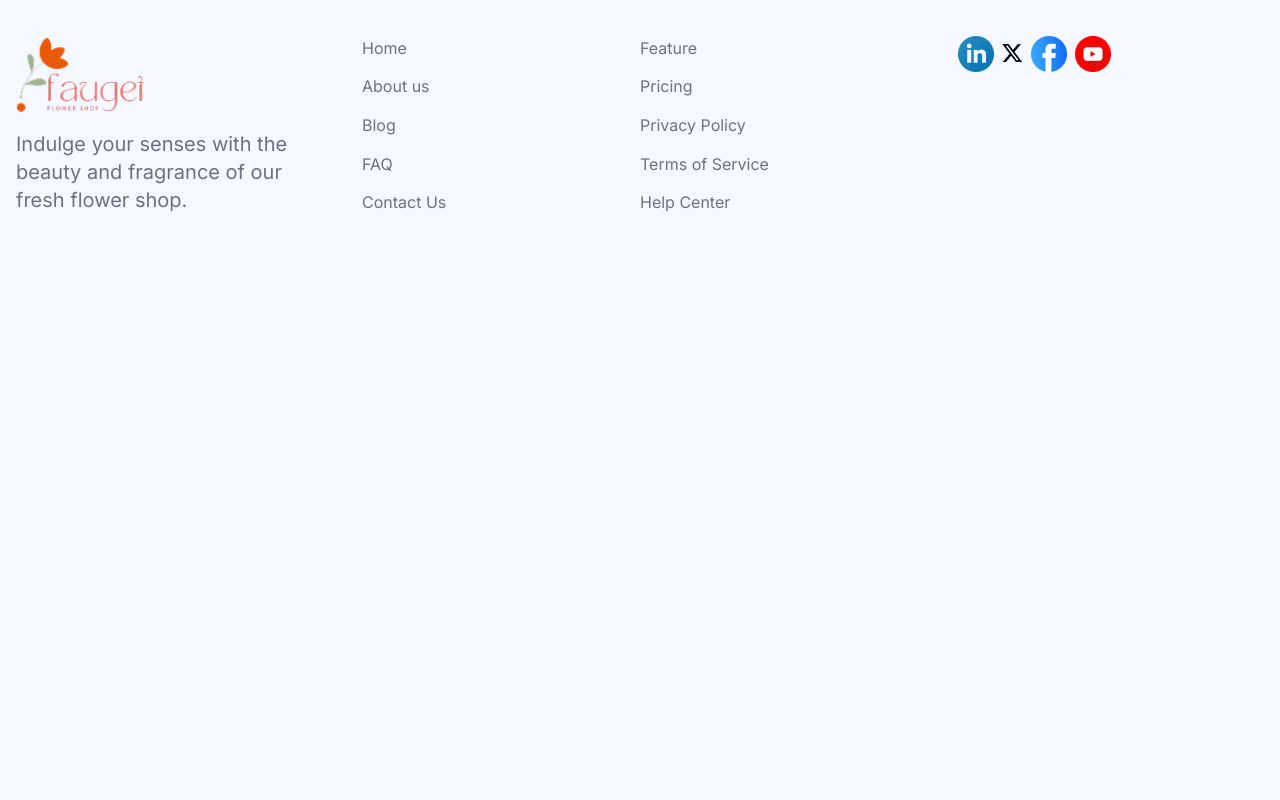
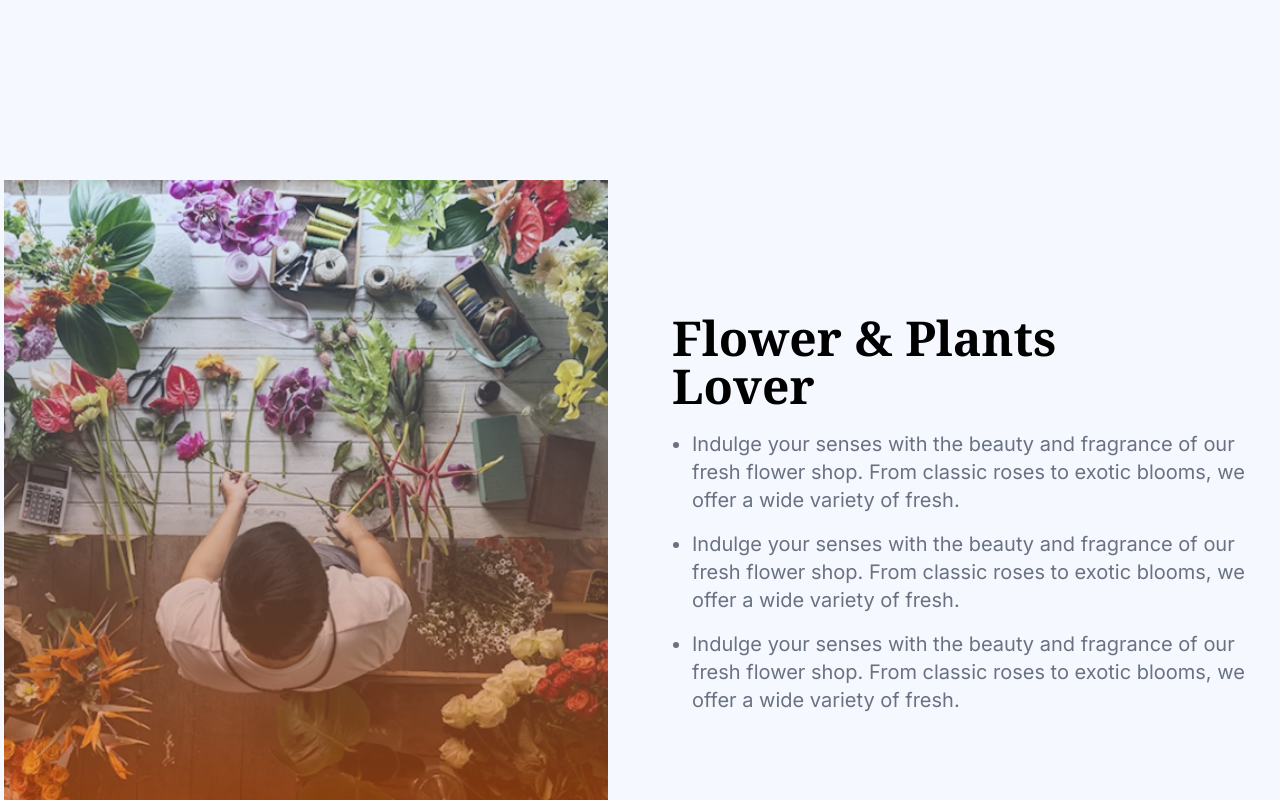
Before and after one commit to TahsinAlahi/faugie-store, a plain HTML site: page index.html in a window 1280 px wide. Shown: the part 2000-2800 px from the top of the page. Before the commit the page ends 2262 px from the top, so only its background shows below. Drawn offline with nearby package versions, Linux system fonts and the light colour scheme.

Commit message:
add plants lover section

```diff
--- a/index.html
+++ b/index.html
@@ -71,7 +71,7 @@
       </header>
 
       <!-- Our Plants section -->
-      <section class="px-1">
+      <section class="px-1 mb-10 lg:mb-48">
         <!-- Section heading -->
         <div class="text-center mb-7 lg:mb-9">
           <h2 class="font-bold text-2xl lg:text-5xl text-orange-500">
@@ -273,6 +273,50 @@
           </div>
         </div>
       </section>
+
+      <!-- Plants lover section -->
+      <section
+        class="grid grid-cols-1 lg:grid-cols-2 px-1 gap-5 lg:gap-16 items-center mb-36 lg:mb-32"
+      >
+        <!-- Section image -->
+        <div class="w-full">
+          <img
+            src="./assets/flower-store.png"
+            alt="Flower store"
+            class="w-full"
+          />
+        </div>
+
+        <!-- Section details -->
+        <div>
+          <h2
+            class="font-bold text-2xl lg:text-5xl mb-4 lg:mb-5 font-noto-serif"
+          >
+            Flower & Plants <br class="hidden lg:block" />Lover
+          </h2>
+          <ul
+            class="text-gray-500 text-sm lg:text-xl list-disc space-y-4 lg:pl-5 pl-4"
+          >
+            <li>
+              Indulge your senses with the beauty and fragrance of our fresh
+              flower shop. From classic roses to exotic blooms, we offer a wide
+              variety of fresh.
+            </li>
+
+            <li>
+              Indulge your senses with the beauty and fragrance of our fresh
+              flower shop. From classic roses to exotic blooms, we offer a wide
+              variety of fresh.
+            </li>
+
+            <li>
+              Indulge your senses with the beauty and fragrance of our fresh
+              flower shop. From classic roses to exotic blooms, we offer a wide
+              variety of fresh.
+            </li>
+          </ul>
+        </div>
+      </section>
     </div>
 
     <footer
```
